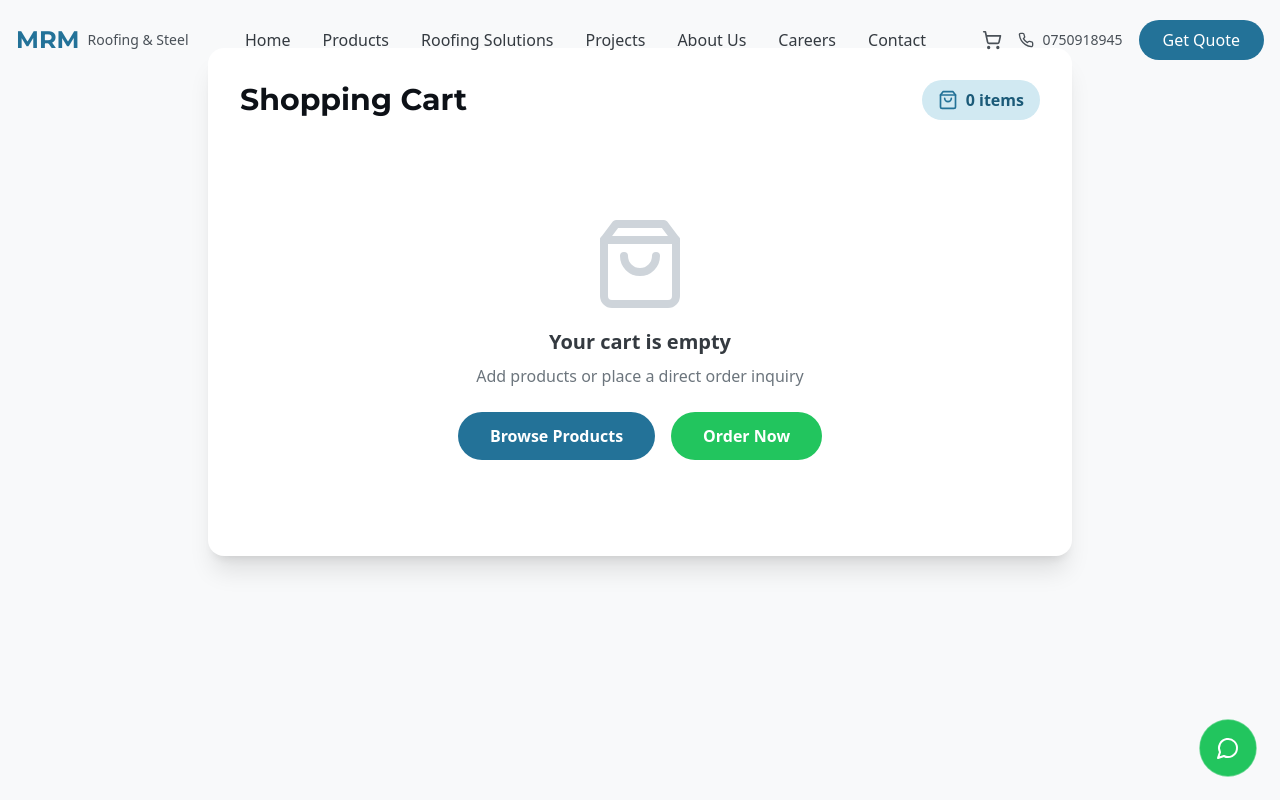
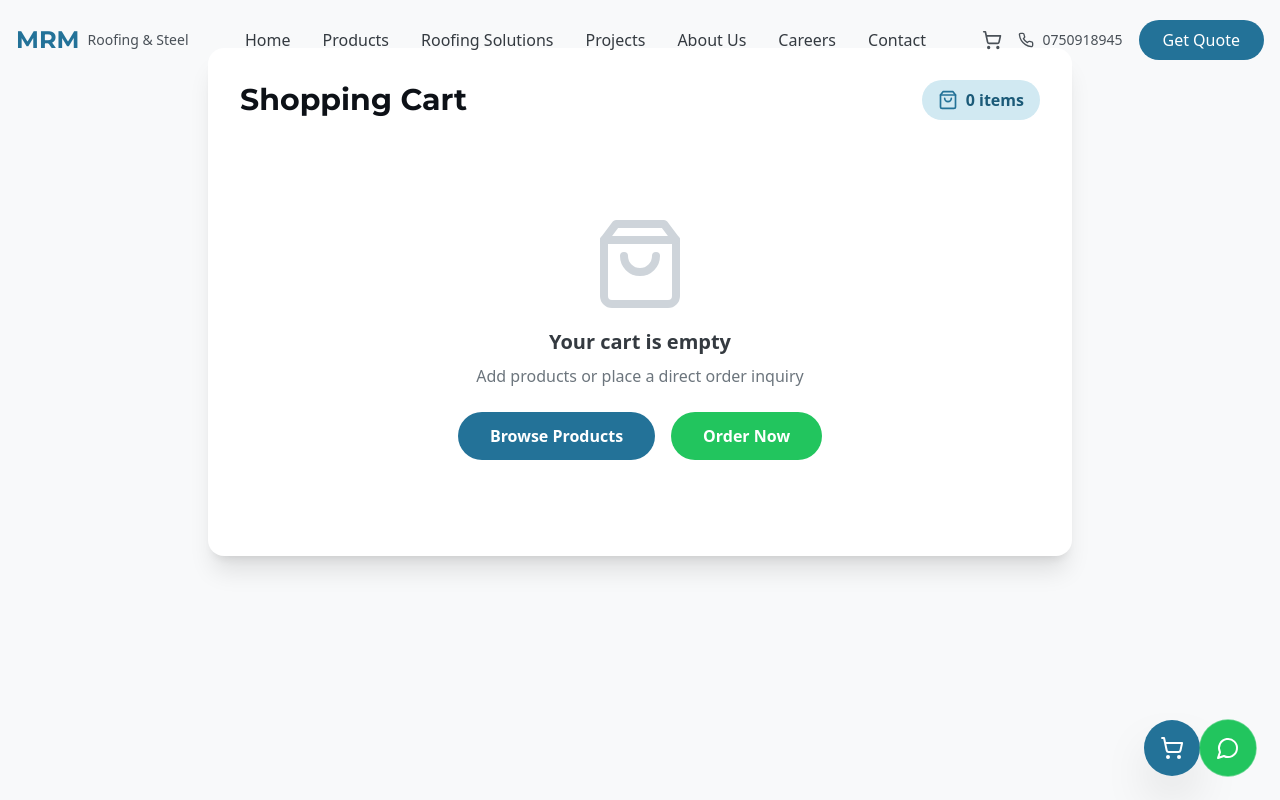
Before and after one commit to kipkoechkevin611-cloud/mrm, a Next.js app: page /cart in a window 1280 px wide. Shown: the top 800 px of the page. Built offline with nearby package versions, Linux system fonts and the light colour scheme.

Commit message:
Remove quantity limit, change cart controls to black, update form text color, and add Add to Cart floating button

```diff
--- a/src/components/Cart.tsx
+++ b/src/components/Cart.tsx
@@ -108,7 +108,7 @@ export default function Cart() {
                   required
                   value={credentials.name}
                   onChange={(e) => setCredentials({ ...credentials, name: e.target.value })}
-                  className="w-full px-5 py-4 rounded-xl border-2 border-steel-300 focus:border-primary-500 focus:ring-4 focus:ring-primary-100 transition-all outline-none text-lg font-medium bg-steel-50"
+                  className="w-full px-5 py-4 rounded-xl border-2 border-steel-300 focus:border-primary-500 focus:ring-4 focus:ring-primary-100 transition-all outline-none text-lg font-medium bg-steel-50 text-black"
                   placeholder="Enter your full name"
                 />
               </div>
@@ -123,7 +123,7 @@ export default function Cart() {
                   required
                   value={credentials.phone}
                   onChange={(e) => setCredentials({ ...credentials, phone: e.target.value })}
-                  className="w-full px-5 py-4 rounded-xl border-2 border-steel-300 focus:border-primary-500 focus:ring-4 focus:ring-primary-100 transition-all outline-none text-lg font-medium bg-steel-50"
+                  className="w-full px-5 py-4 rounded-xl border-2 border-steel-300 focus:border-primary-500 focus:ring-4 focus:ring-primary-100 transition-all outline-none text-lg font-medium bg-steel-50 text-black"
                   placeholder="0712345678"
                 />
               </div>
@@ -138,7 +138,7 @@ export default function Cart() {
                   required
                   value={credentials.email}
                   onChange={(e) => setCredentials({ ...credentials, email: e.target.value })}
-                  className="w-full px-5 py-4 rounded-xl border-2 border-steel-300 focus:border-primary-500 focus:ring-4 focus:ring-primary-100 transition-all outline-none text-lg font-medium bg-steel-50"
+                  className="w-full px-5 py-4 rounded-xl border-2 border-steel-300 focus:border-primary-500 focus:ring-4 focus:ring-primary-100 transition-all outline-none text-lg font-medium bg-steel-50 text-black"
                   placeholder="john@example.com"
                 />
               </div>
@@ -279,16 +279,16 @@ export default function Cart() {
                           whileHover={{ scale: 1.1 }}
                           whileTap={{ scale: 0.9 }}
                           onClick={() => updateQuantity(item.id, item.quantity - 1)}
-                          className="w-8 h-8 flex items-center justify-center bg-steel-100 rounded-full hover:bg-steel-200 transition-colors"
+                          className="w-8 h-8 flex items-center justify-center bg-black text-white rounded-full hover:bg-gray-800 transition-colors"
                         >
                           <Minus className="w-4 h-4" />
                         </motion.button>
-                        <span className="w-8 text-center font-semibold">{item.quantity}</span>
+                        <span className="w-8 text-center font-semibold text-black">{item.quantity}</span>
                         <motion.button
                           whileHover={{ scale: 1.1 }}
                           whileTap={{ scale: 0.9 }}
                           onClick={() => updateQuantity(item.id, item.quantity + 1)}
-                          className="w-8 h-8 flex items-center justify-center bg-steel-100 rounded-full hover:bg-steel-200 transition-colors"
+                          className="w-8 h-8 flex items-center justify-center bg-black text-white rounded-full hover:bg-gray-800 transition-colors"
                         >
                           <Plus className="w-4 h-4" />
                         </motion.button>
--- a/src/components/Products.tsx
+++ b/src/components/Products.tsx
@@ -310,7 +310,7 @@ export default function Products() {
                       {selectedQuantity[product.id] || 1}
                     </span>
                     <button
-                      onClick={() => setSelectedQuantity({ ...selectedQuantity, [product.id]: Math.min(6, (selectedQuantity[product.id] || 1) + 1) })}
+                      onClick={() => setSelectedQuantity({ ...selectedQuantity, [product.id]: (selectedQuantity[product.id] || 1) + 1 })}
                       className="w-12 h-12 rounded-lg border-2 border-steel-300 flex items-center justify-center hover:border-primary-500 hover:bg-primary-50 transition-colors text-xl font-bold text-steel-900"
                     >
                       +
--- a/src/components/WhatsAppButton.tsx
+++ b/src/components/WhatsAppButton.tsx
@@ -1,7 +1,7 @@
 "use client";
 
 import { motion } from "framer-motion";
-import { MessageCircle } from "lucide-react";
+import { MessageCircle, ShoppingCart } from "lucide-react";
 import { useRouter } from "next/navigation";
 
 export default function WhatsAppButton() {
@@ -12,6 +12,18 @@ export default function WhatsAppButton() {
   };
 
   return (
+    <>
+      <motion.button
+        onClick={handleOrderNow}
+        initial={{ scale: 0, opacity: 0 }}
+        animate={{ scale: 1, opacity: 1 }}
+        whileHover={{ scale: 1.1 }}
+        whileTap={{ scale: 0.9 }}
+        className="fixed bottom-6 right-20 z-50 bg-primary-600 text-white p-4 rounded-full shadow-2xl hover:bg-primary-700 transition-colors flex items-center justify-center"
+        title="Add to Cart"
+      >
+        <ShoppingCart className="w-6 h-6" />
+      </motion.button>
       <motion.button
         onClick={handleOrderNow}
         initial={{ scale: 0, opacity: 0 }}
@@ -36,5 +48,6 @@ export default function WhatsAppButton() {
           }
         `}</style>
       </motion.button>
+    </>
   );
 }
```
Lines whose indentation alone changed are shown as unchanged.
